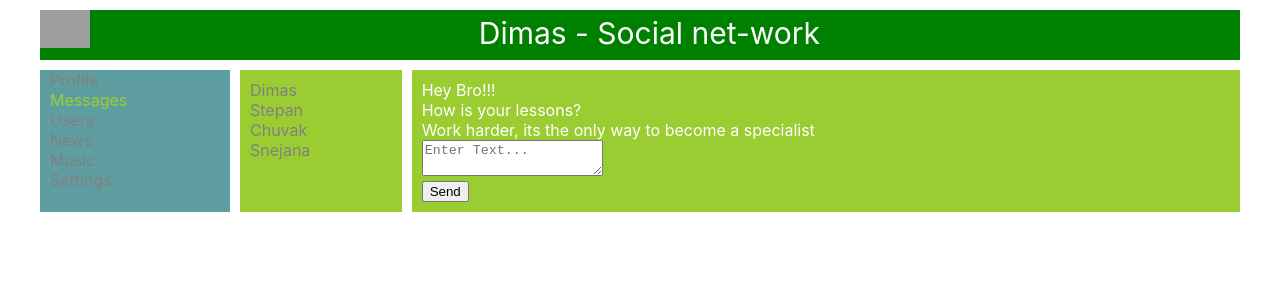
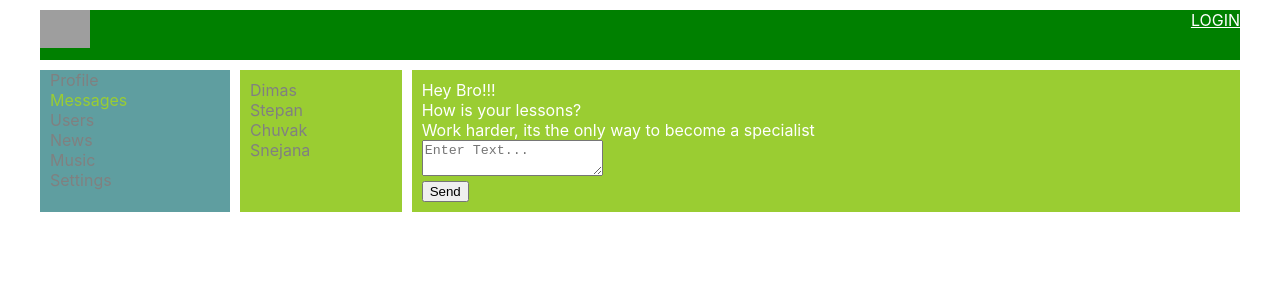
Before and after one commit to kabanooovd/Social_Network, a React (Create React App) app: page /dialogs in a window 1280 px wide. Shown: the top 300 px of the page. Built offline with nearby package versions, Linux system fonts and the light colour scheme; no server answers; grey boxes are pictures that could not be loaded.

Commit message:
61 - auth/me

```diff
--- a/src/App.tsx
+++ b/src/App.tsx
@@ -1,21 +1,20 @@
 import React from 'react';
 import './App.css';
-import Header from "./components/Header/Header";
 import Navbar from "./components/Navbar/Navbar";
-import Profile from "./components/Profile/Profile";
 import News from "./components/News/News";
-import {BrowserRouter, Route} from 'react-router-dom';
+import {Route} from 'react-router-dom';
 import Music from "./components/Music/Music";
 import Settings from "./components/Settings/Settings";
 import DialogsContainer from "./components/Dialogs/DialogsContainer";
 import UsersContainer from './components/Users/UsersContainer';
 import ProfileContainer from "./components/Profile/ProfileContainer";
+import HeaderContainer from "./components/Header/HeaderContainer";
 
 const App = () => {
     return (
         /*<BrowserRouter>*/
         <div className='app-wrapper'>
-            <Header/>
+            <HeaderContainer />
             <Navbar/>
             <div className='app-wrapper-content'>
                 <Route path='/profile/:userId' render={() => <ProfileContainer />}/>
--- a/src/components/Header/Header.module.css
+++ b/src/components/Header/Header.module.css
@@ -18,3 +18,11 @@
     color: white;
     margin-top: 5px;
 }
+
+.loginBlock {
+    float: right;
+}
+
+.loginBlock a{
+    color: white;
+}
--- a/src/components/Header/Header.tsx
+++ b/src/components/Header/Header.tsx
@@ -1,11 +1,20 @@
 import React from 'react';
+import { NavLink } from 'react-router-dom';
 import s from './Header.module.css'
+import {HeaderPropsType} from "./HeaderContainer";
 
-const Header = () => {
+const Header = (props: HeaderPropsType) => {
     return (
             <header className={s.header}>
                 <img src="https://yt3.ggpht.com/a/AATXAJyY-srDL9oA0gDpNMLQMlvHSDUM4NaRMNUoKQ=s900-c-k-c0xffffffff-no-rj-mo" alt=''/>
-                <span>Dimas - Social net-work</span>
+                {/*<span>Dimas - Social net-work</span>*/}
+                <div className={s.loginBlock}>
+                    {
+                        props.isAuth  ? props.login
+                            :  <NavLink to={'/login'}>LOGIN</NavLink>
+                    }
+
+                </div>
             </header>
 
     )
--- /dev/null
+++ b/src/components/Header/HeaderContainer.tsx
@@ -0,0 +1,43 @@
+import React from 'react';
+import Header from "./Header";
+import axios from "axios";
+import {connect} from "react-redux";
+import {AppStateType} from "../../redux/redux-store";
+import {setAuthUserDataAC} from "../../redux/auth-reducer";
+
+export type HeaderPropsType = MapDispatchToPropsType & MapStateToPropsType
+class HeaderContainer extends React.Component<HeaderPropsType> {
+
+    componentDidMount() {
+        axios.get(`https://social-network.samuraijs.com/api/1.0/auth/me`, {
+            withCredentials: true
+        })
+            .then(response => {
+                if (response.data.resultCode === 0) {
+                    let {id, email, login} = response.data.data
+                    this.props.setAuthUserDataAC(id, email, login)
+                }
+            });
+    }
+
+    render() {
+        return <Header {...this.props} />
+    }
+}
+
+type MapStateToPropsType = {
+    isAuth: boolean
+    login: string
+}
+const mapStateToProps = (state: AppStateType): MapStateToPropsType => {
+    return{
+        isAuth: state.auth.isAuth,
+        login: state.auth.login,
+    }
+}
+
+type MapDispatchToPropsType = {
+    setAuthUserDataAC: (id: string, email: string, login: string) => void
+}
+
+export default connect (mapStateToProps, {setAuthUserDataAC})(HeaderContainer);
--- a/src/components/Users/UsersContainer.tsx
+++ b/src/components/Users/UsersContainer.tsx
@@ -1,7 +1,6 @@
 import React from "react";
 import {Dispatch} from "redux";
 import {connect} from "react-redux";
-import s from './Users.module.css'
 import {
     followAC,
     LocationType,
@@ -13,7 +12,6 @@ import {
 import {AppStateType} from "../../redux/redux-store";
 import axios from "axios";
 import {Users} from "./Users";
-import Spinner from '../../assets/Spinner.gif'
 import {LoadingSpinner} from "../common/LoadingSpinner/LoadingSpinner";
 
 type UsersType = {
--- /dev/null
+++ b/src/redux/auth-reducer.ts
@@ -0,0 +1,41 @@
+const SET_USER_DATA = 'SET_USER_DATA';
+
+type AuthUserDataType = {
+    id: string
+    email: string
+    login: string
+    isAuth: boolean
+}
+
+export type setUserDataActionType = {
+    type: 'SET_USER_DATA';
+    data: AuthUserDataType
+    //isFetching: boolean
+}
+
+
+type GeneralUsersActionTypes = setUserDataActionType
+
+
+let initialState: AuthUserDataType = {
+    id: '',
+    email: '',
+    login: '',
+    isAuth: false
+}
+
+export const authReducer = (state: AuthUserDataType = initialState, action: GeneralUsersActionTypes): AuthUserDataType => {
+
+    switch (action.type) {
+        case SET_USER_DATA: {
+            return {...state, ...action.data, isAuth: true}
+        }
+
+        default:
+            return state
+    }
+}
+
+export const setAuthUserDataAC = (id: string, email: string, login: string):setUserDataActionType => {
+    return {type: "SET_USER_DATA", data: {id, email, login, isAuth: false}}
+}
--- a/src/redux/profileReducer.ts
+++ b/src/redux/profileReducer.ts
@@ -31,7 +31,7 @@ let initialState: ProfileReducerLocalStateType = {
         {id: 1, message: 'Hey mate', likesCount: 5},
         {id: 2, message: 'Did you understand what is it props?', likesCount: 100}
     ],
-    // profile: any
+    //profile: null
     profile: {
         userId: 0,
         lookingForAJob: false,
--- a/src/redux/redux-store.ts
+++ b/src/redux/redux-store.ts
@@ -3,12 +3,14 @@ import {profileReducer} from "./profileReducer";
 import {dialogsReducer} from "./dialogsReducer";
 import {sideBarReducer} from "./sideBarReducer";
 import {usersReducer} from "./usersReducer";
+import {authReducer} from "./auth-reducer";
 
 let reducers = combineReducers({
     profilePage: profileReducer,
     dialogPage: dialogsReducer,
     sideBar: sideBarReducer,
-    usersPage: usersReducer
+    usersPage: usersReducer,
+    auth: authReducer,
 })
 
 export type AppStateType = ReturnType<typeof reducers>
```
